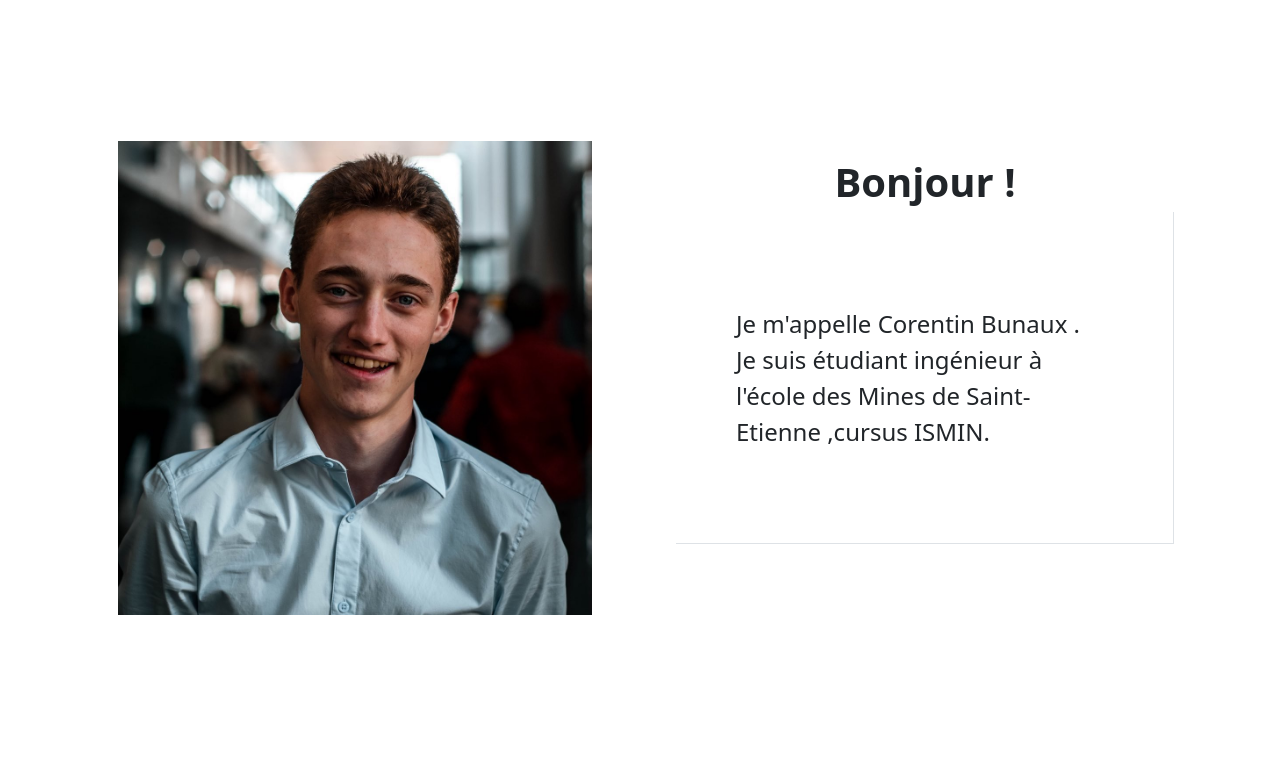
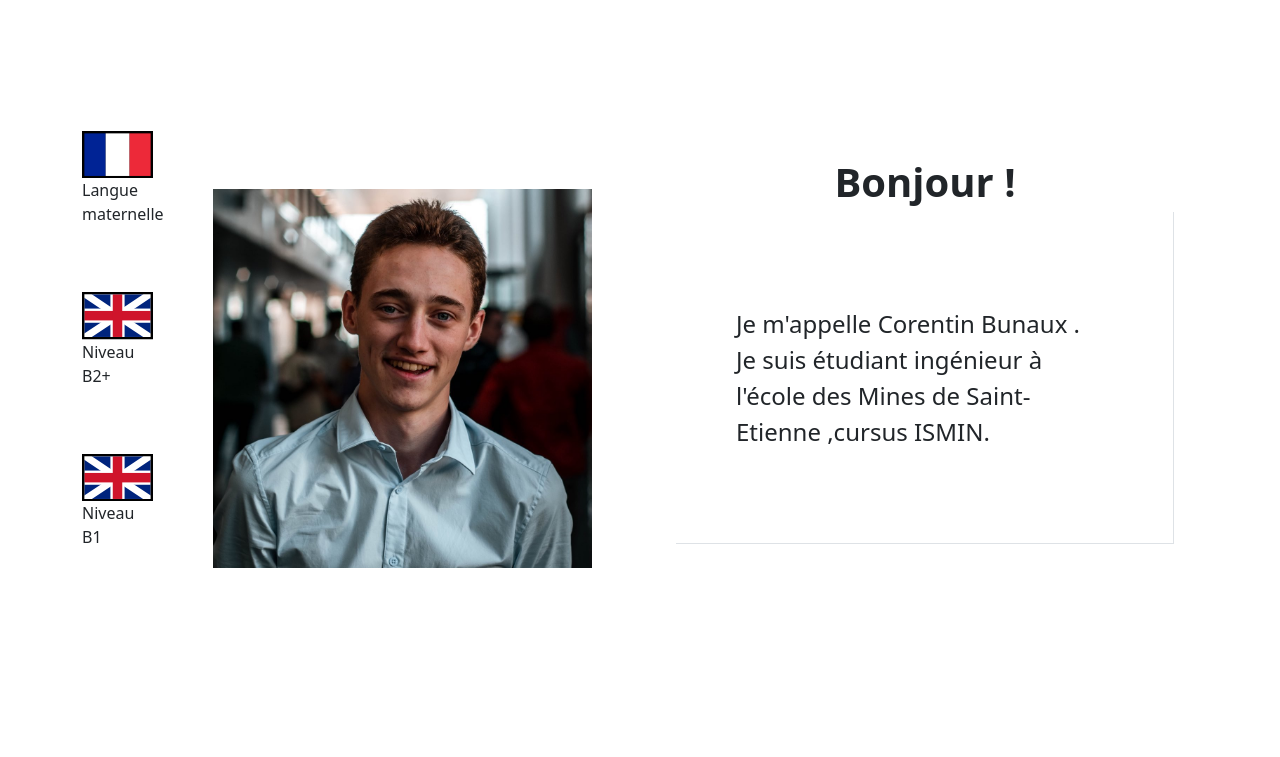
Before and after one commit to corentinbunaux/old_website, a website: page index.html in a window 1280 px wide. Shown: the part 818-1575 px from the top of the page. Drawn offline with nearby package versions, Linux system fonts and the light colour scheme.

Commit message:
ajout des langues

```diff
--- a/index.html
+++ b/index.html
@@ -185,14 +185,75 @@
     <section id="profile" class="profile">
         <div class="container light__profile h-100">
             <div class="row h-100">
+                <div class="col-3 col-md-2 col-lg-1 langues">
+                    <div class="row">
+                        <div class="col d-flex flex-column justify-content-end">
+                            <div>
+                                <svg xmlns="http://www.w3.org/2000/svg" enable-background="new 0 0 30 20"
+                                    viewBox="0 0 30 20" id="france-flag" width="100%">
+                                    <rect width="30" height="20"></rect>
+                                    <rect width="9" height="18" x="1" y="1" fill="#002395"></rect>
+                                    <rect width="9" height="18" x="20" y="1" fill="#ed2939"></rect>
+                                    <rect width="10" height="18" x="10" y="1" fill="#fff"></rect>
+                                </svg>
+                            </div>
+                            <div>Langue maternelle</div>
+                        </div>
+                    </div>
+                    <div class="row">
+                        <div class="col d-flex flex-column justify-content-center">
+                            <div>
+                                <svg xmlns="http://www.w3.org/2000/svg" enable-background="new 0 0 30 20"
+                                    viewBox="0 0 30 20" id="great-britain-flag">
+                                    <rect width="28" height="18" x="1" y="1" fill="#00247d"></rect>
+                                    <polygon fill="none" points="2.704 20 27.296 20 15 11.803"></polygon>
+                                    <polygon fill="none" points="0 1.803 0 18.197 12.296 10"></polygon>
+                                    <polygon fill="none" points="27.296 0 2.704 0 15 8.197"></polygon>
+                                    <polygon fill="none" points="30 18.197 30 1.803 17.704 10"></polygon>
+                                    <polygon fill="#fff"
+                                        points="15 8.197 2.704 0 0 0 0 1.803 12.296 10 0 18.197 0 20 2.704 20 15 11.803 27.296 20 30 20 30 18.197 17.704 10 30 1.803 30 0 27.296 0">
+                                    </polygon>
+                                    <rect width="6" height="18" x="12" y="1" fill="#fff"></rect>
+                                    <rect width="28" height="6" x="1.001" y="7.001" fill="#fff"></rect>
+                                    <rect width="28" height="4" x="1.001" y="8.001" fill="#cf142b"></rect>
+                                    <rect width="4" height="18" x="13" y="1" fill="#cf142b"></rect>
+                                    <path d="M0,0v20h30V0H0z M29,19H1V1h28V19z"></path>
+                                </svg>
+                            </div>
+                            <div>Niveau B2+</div>
+                        </div>
+                    </div>
+                    <div class="row">
+                        <div class="col d-flex flex-column justify-content-start">
+                            <div>
+                                <svg xmlns="http://www.w3.org/2000/svg" enable-background="new 0 0 30 20"
+                                    viewBox="0 0 30 20" id="great-britain-flag">
+                                    <rect width="28" height="18" x="1" y="1" fill="#00247d"></rect>
+                                    <polygon fill="none" points="2.704 20 27.296 20 15 11.803"></polygon>
+                                    <polygon fill="none" points="0 1.803 0 18.197 12.296 10"></polygon>
+                                    <polygon fill="none" points="27.296 0 2.704 0 15 8.197"></polygon>
+                                    <polygon fill="none" points="30 18.197 30 1.803 17.704 10"></polygon>
+                                    <polygon fill="#fff"
+                                        points="15 8.197 2.704 0 0 0 0 1.803 12.296 10 0 18.197 0 20 2.704 20 15 11.803 27.296 20 30 20 30 18.197 17.704 10 30 1.803 30 0 27.296 0">
+                                    </polygon>
+                                    <rect width="6" height="18" x="12" y="1" fill="#fff"></rect>
+                                    <rect width="28" height="6" x="1.001" y="7.001" fill="#fff"></rect>
+                                    <rect width="28" height="4" x="1.001" y="8.001" fill="#cf142b"></rect>
+                                    <rect width="4" height="18" x="13" y="1" fill="#cf142b"></rect>
+                                    <path d="M0,0v20h30V0H0z M29,19H1V1h28V19z"></path>
+                                </svg>
+                            </div>
+                            <div>Niveau B1</div>
+                        </div>
+                    </div>
+                </div>
                 <div class="col d-flex align-items-center p-1 p-sm-2 p-md-3 p-lg-5">
                     <img src="Photo_CV.jpg" alt="Photo" class="img-fluid"></img>
                 </div>
                 <div class="col-md-4 col-lg-6 d-flex flex-column p-lg-5">
-                    <div class="row h-25 d-flex justify-content-center align-items-end fs-1 fw-bold">Bonjour !
-                    </div>
+                    <div class="row h-25 d-flex justify-content-center align-items-end fs-1 fw-bold">Bonjour !</div>
                     <div
-                        class="row h-50 border-end border-bottom p-lg-5 fs-4 fw-light d-flex justify-content-center align-items-center">
+                        class="row h-50 border-end border-bottom p-lg-5 fs-4 fw-light d-flex justify-content-center align-items-center profile_presentation">
                         <div>
                             <span>Je m'appelle</span> <strong>Corentin Bunaux</strong> <span>.</span> <br><span>Je suis
                                 étudiant
@@ -201,7 +262,6 @@
                         </div>
                     </div>
                 </div>
-
             </div>
         </div>
     </section>
--- a/scss/style.scss
+++ b/scss/style.scss
@@ -1073,7 +1073,14 @@ body {
         }
     }
 
-    .profile {}
+    .profile {
+        .langues {
+            .row {
+                height: 30%;
+            }
+        }
+    }
+
 
     .projects {}
 
```
Also changed, not shown: css/style.css, 1 other file.
